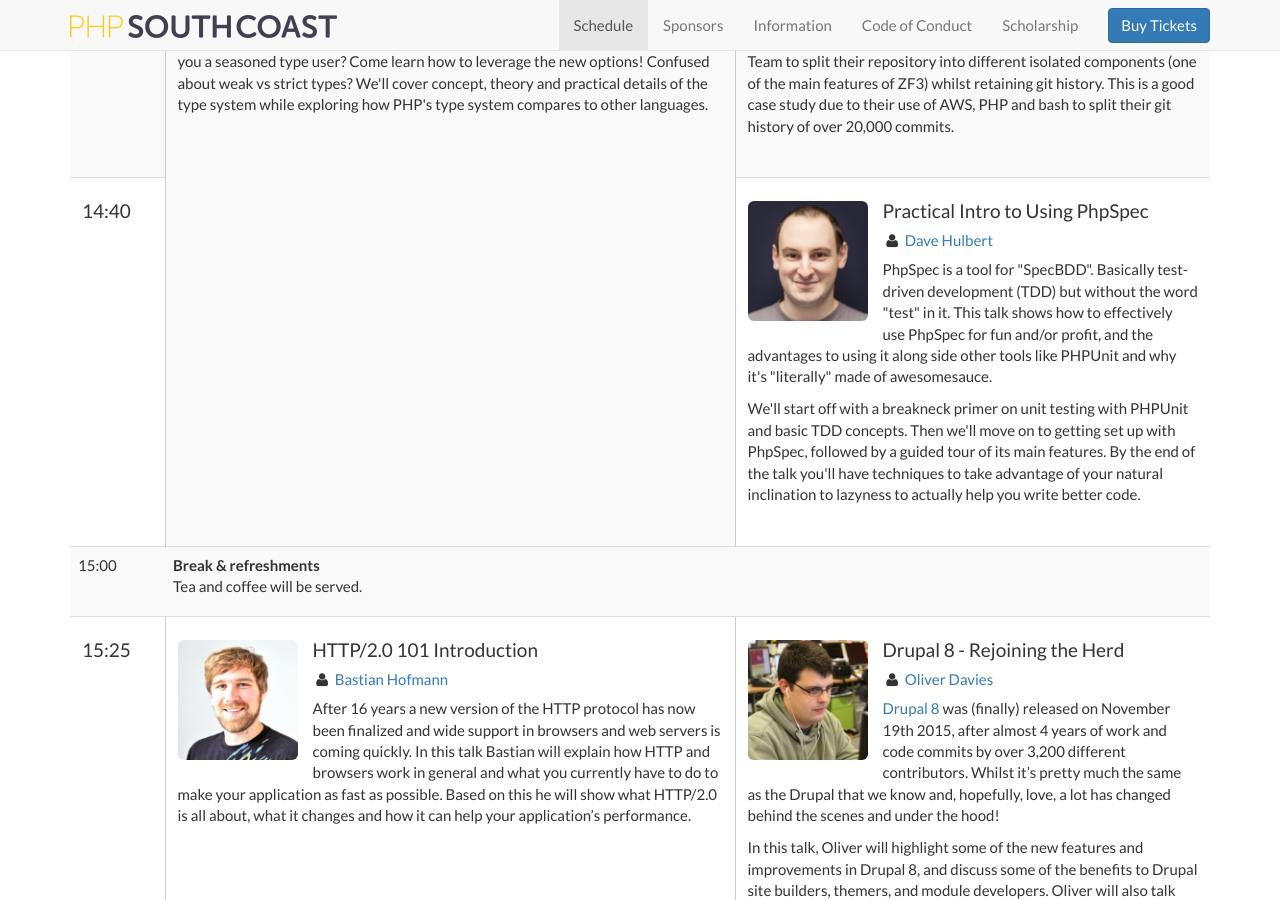
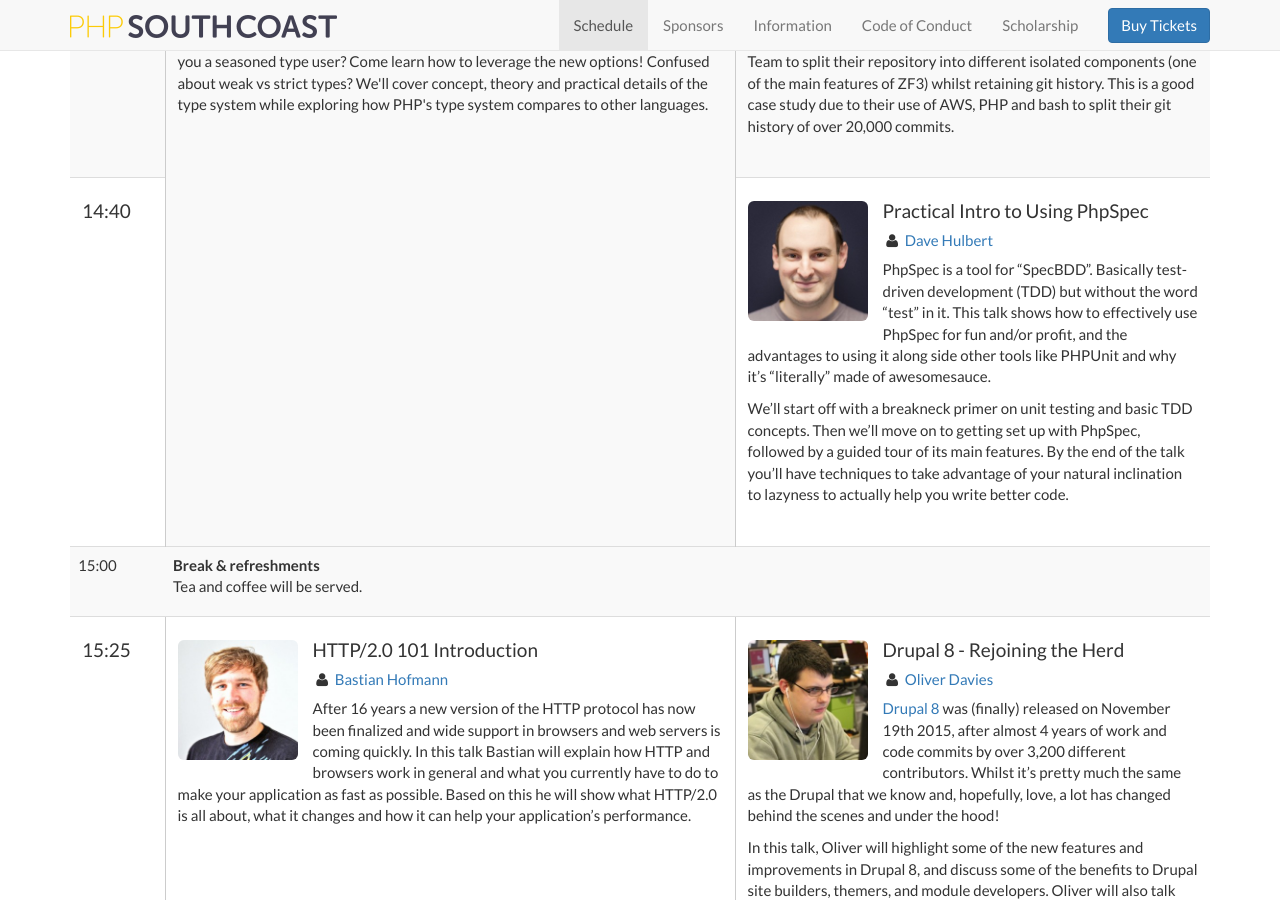
Before and after one commit to phphants/php-south-coast-2016, a Jekyll site: the page built from schedule.html, in a window 1280 px wide and 900 px high, scrolled down 2823 px. Built offline with Jekyll 4.4.1, drawn with Linux system fonts in a browser that asks for light colours.

Commit message:
Remove "with PHPUnit" from @dave1010's abstract

```diff
--- a/_data/speakers.yml
+++ b/_data/speakers.yml
@@ -130,7 +130,7 @@
       abstract: |
         PhpSpec is a tool for "SpecBDD". Basically test-driven development (TDD) but without the word "test" in it. This talk shows how to effectively use PhpSpec for fun and/or profit, and the advantages to using it along side other tools like PHPUnit and why it's "literally" made of awesomesauce.
 
-        We'll start off with a breakneck primer on unit testing with PHPUnit and basic TDD concepts. Then we'll move on to getting set up with PhpSpec, followed by a guided tour of its main features. By the end of the talk you'll have techniques to take advantage of your natural inclination to lazyness to actually help you write better code.
+        We'll start off with a breakneck primer on unit testing and basic TDD concepts. Then we'll move on to getting set up with PhpSpec, followed by a guided tour of its main features. By the end of the talk you'll have techniques to take advantage of your natural inclination to lazyness to actually help you write better code.
 
 golemon:
   name: Sara Golemon
--- a/schedule.html
+++ b/schedule.html
@@ -322,18 +322,7 @@
                         <i class="fa fa-user fa-fw"></i>
                         <a href="/speakers/dave-hulbert/">Dave Hulbert</a>
                     </h5>
-                    <p>
-                        PhpSpec is a tool for "SpecBDD". Basically test-driven development (TDD) but without the word
-                        "test" in it. This talk shows how to effectively use PhpSpec for fun and/or profit, and the
-                        advantages to using it along side other tools like PHPUnit and why it's "literally" made of
-                        awesomesauce.
-                    </p>
-                    <p>
-                        We'll start off with a breakneck primer on unit testing with PHPUnit and basic TDD concepts.
-                        Then we'll move on to getting set up with PhpSpec, followed by a guided tour of its main
-                        features. By the end of the talk you'll have techniques to take advantage of your natural
-                        inclination to lazyness to actually help you write better code.
-                    </p>
+                    {{ site.data.speakers.hulbert.talks[0].abstract | markdownify }}
                 </td>
             </tr>
             <tr>
```
